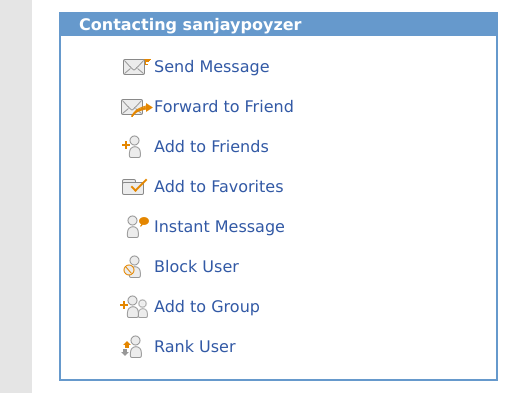
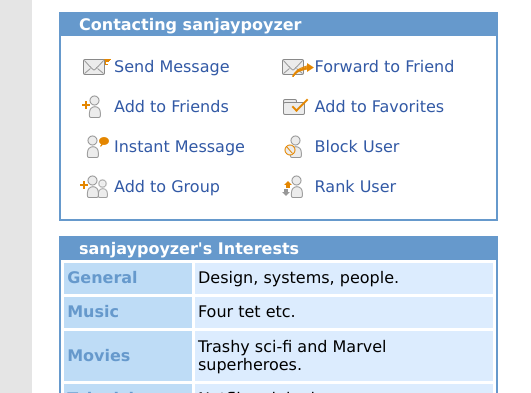
Before and after one commit to sanjaypoyzer/myspace_2016, a plain HTML site: page index.html in a window 1280 px wide. Shown: the part 278-671 px from the top of the page, 112-643 px from the left. Drawn offline with nearby package versions, Linux system fonts and the light colour scheme.

Commit message:
sort out contact box positioning

```diff
--- a/main.css
+++ b/main.css
@@ -115,13 +115,15 @@ a:hover{
   font-weight: 200;
 }
 
-.contact-list{ // ul
+.contact-list{
   padding: 0;
   margin: .7em .5em;
 }
 
 .contact-list li{
   padding: 5px;
+  width: calc(50% - 24px);
+  display: inline-block;
 }
 
 .contact-list img{
```
